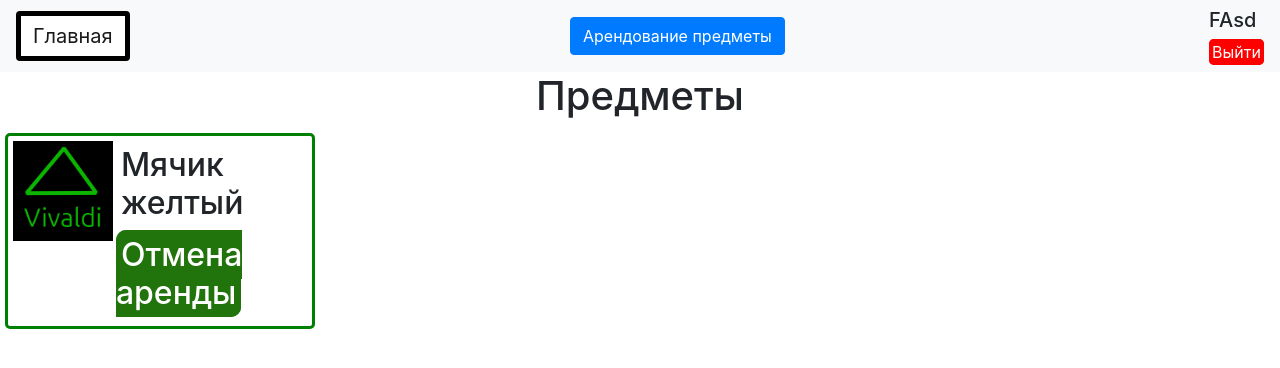
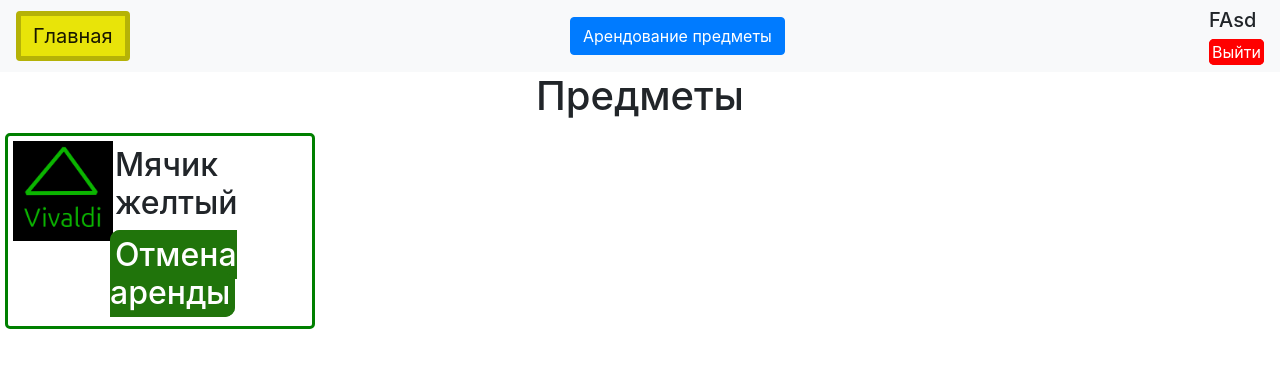
Before and after one commit to Dimmisc/Manage_sport_inventory, a Flask app: page /arrended in a window 1280 px wide. Shown: the top 368 px of the page. Run offline with Flask 3, Linux system fonts and the light colour scheme; a user stored in the database is signed in; data comes from the database, SQL or seed files in the repository; some libraries are stand-ins or nearby versions.

Commit message:
Update Styles.css
диму наконец то цвета устраивают

```diff
--- a/static/styles/Styles.css
+++ b/static/styles/Styles.css
@@ -38,7 +38,7 @@ h1 {
     border-radius: 10px;
 }
 .borderSome {
-    border: 5px solid #000000;
+    border: 5px solid #b5b207;
 }
 .cental {
     text-align: center;
@@ -63,7 +63,7 @@ h1 {
 }
 .itemll {
     float: left;
-    width: 35%;
+    width: 33%;
 }
 .itemr {
     float: right;
@@ -71,7 +71,7 @@ h1 {
 }
 .itemrr {
     float: right;
-    width: 65%;
+    width: 67%;
 }
 .imgsize {
     height: 100px;
@@ -86,11 +86,11 @@ h1 {
     color: white;
 }
 .backcolorV {
-    background-color: #ffffff;
+    background-color: #e8e409;
     color: white;
 }
 .backcolorV:hover {
-    background-color: rgb(160, 89, 226);
+    background-color: #b5b207;
     color: white;
     text-decoration: none;
 }
@@ -135,8 +135,3 @@ h1 {
   #a8d9ff 20px
 );
 }
-.selectf {
-    height: 60px;
-    width: 200px;
-    font-size: 30px;
-}
```
